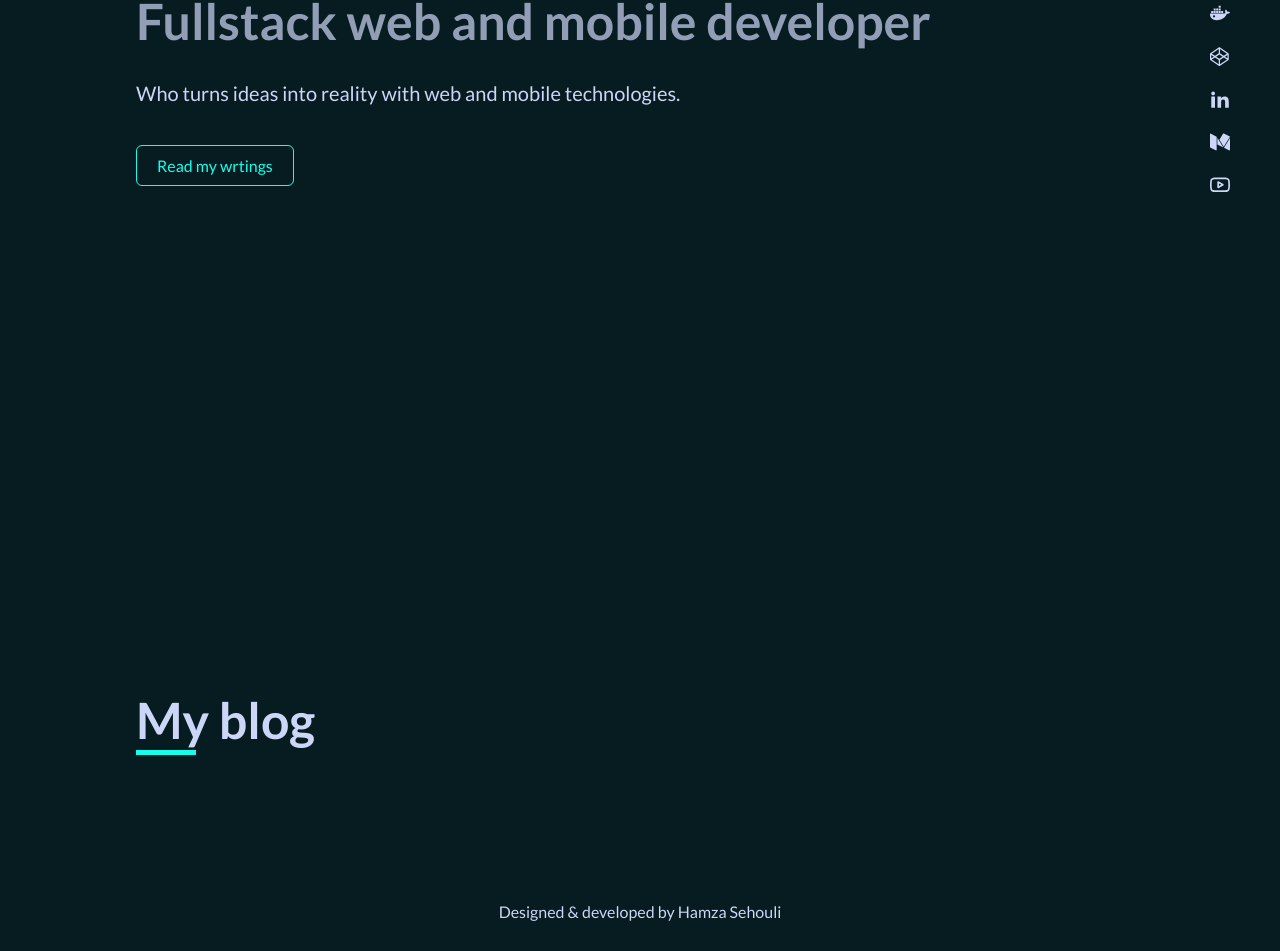
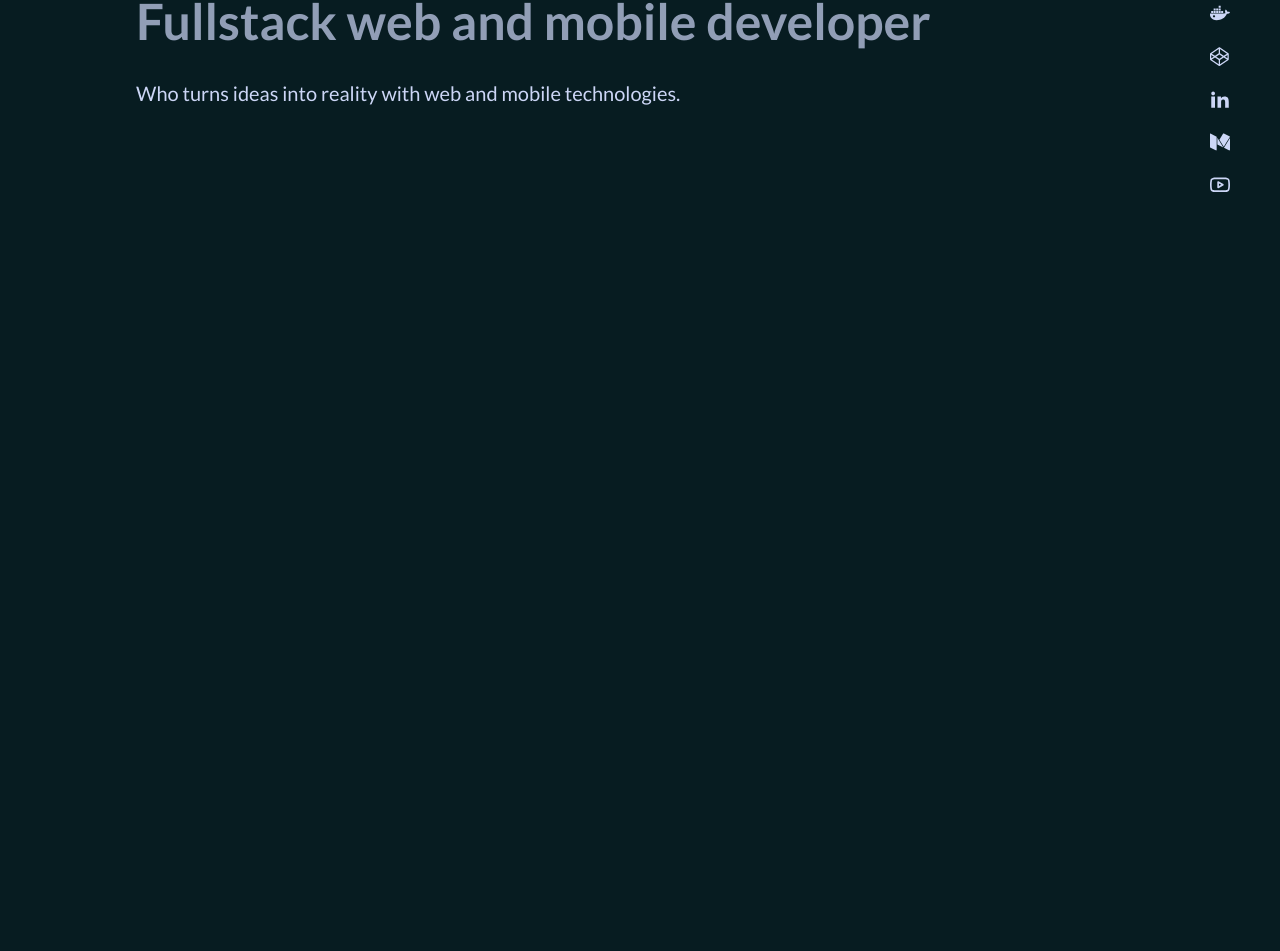
Before and after one commit to Hamzasehouli/myportfolio-nextjs, a Next.js app: page / in a window 1280 px wide. Shown: the part 283-1234 px from the top of the page. After the commit the page ends 800 px from the top, so only its background shows below. Built offline with nearby package versions, Linux system fonts and the light colour scheme.

Commit message:
Removed footer from home page programmatically

```diff
--- a/components/Layout.js
+++ b/components/Layout.js
@@ -1,9 +1,12 @@
 import MainNav from "./MainNav";
 import Footer from "./Footer";
 import BaseSection from "./BaseSection";
+import { useRouter } from "next/router";
 const Layout = function (props) {
+  const router = useRouter();
+  let footer = router.pathname !== "/" ? <Footer></Footer> : "";
   return (
-    <div>
+    <>
       <header>
         <BaseSection>
           <MainNav />
@@ -15,7 +18,11 @@ const Layout = function (props) {
         </BaseSection>
         <ul className="icons">
           <li>
-            <a rel="noreferrer" target="_blank" href="https://github.com/Hamzasehouli">
+            <a
+              rel="noreferrer"
+              target="_blank"
+              href="https://github.com/Hamzasehouli"
+            >
               <svg className="icon">
                 <use href="/sprite.svg#icon-github"></use>
               </svg>
@@ -85,8 +92,8 @@ const Layout = function (props) {
           </li>
         </ul>
       </main>
-      <Footer></Footer>
-    </div>
+      {footer}
+    </>
   );
 };
 
--- a/pages/index.js
+++ b/pages/index.js
@@ -2,22 +2,16 @@ import BaseButton from "../components/BaseButton";
 import BasePage from "../components/BasePage";
 const Home = function () {
   return (
-    <>
     <section className="hero">
       <h1 className="name">Hamza Sehouli</h1>
       <h2 className="identity">Fullstack web and mobile developer</h2>
       <figure className="description">
         Who turns ideas into reality with web and mobile technologies.
       </figure>
-
-        <BaseButton mode="button" type="button" state="empty">
+      {/* <BaseButton mode="button" type="button" state="empty">
           Read my wrtings
-        </BaseButton>
+        </BaseButton> */}
     </section>
-      <section className="blog">
-        <BasePage title="My blog"></BasePage>
-      </section>
-    </>
   );
 };
 
--- a/styles/globals.css
+++ b/styles/globals.css
@@ -65,12 +65,12 @@ footer {
 .base-main {
   max-width: 90%;
   margin: 0 auto;
-  min-height: 100vh;
+  /* max-height: 100vh; */
   padding: 4rem 0;
 }
 
 .hero {
-  height: 100vh;
+  /* height: 100%; */
 }
 
 .name {
```
Lines whose indentation alone changed are shown as unchanged.
